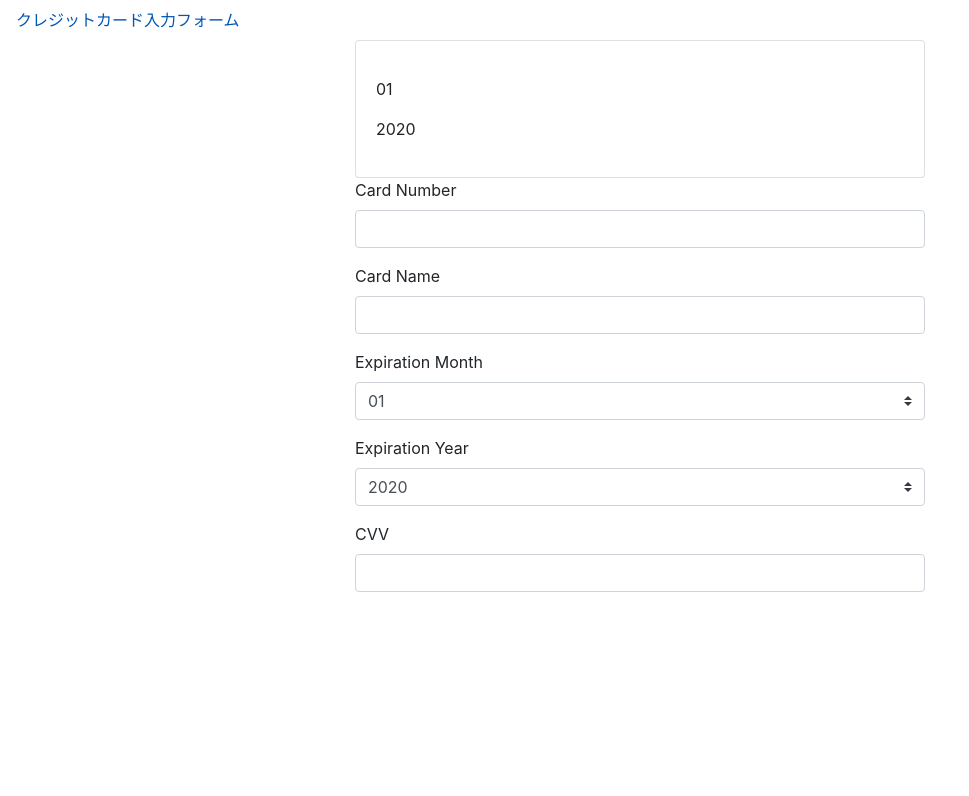
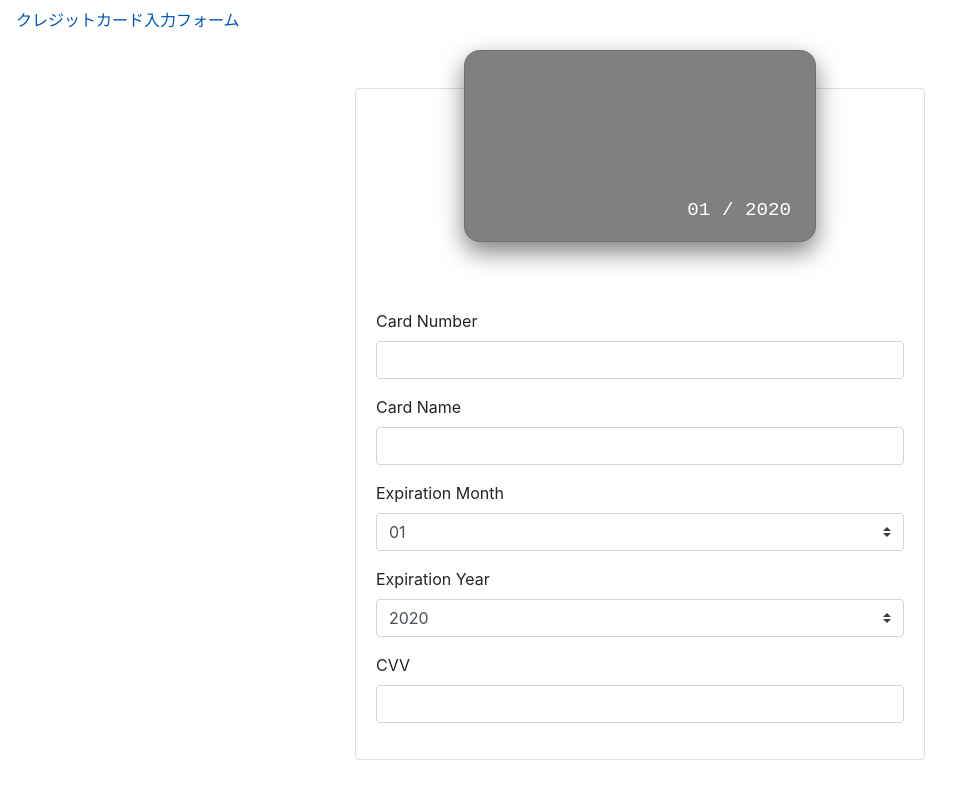
Before and after one commit to youmts/credit-card-form, a Vue app: page / in a window 1280 px wide. Shown: the top 796 px of the page, without its empty margins (0-969 px from the left). Built offline with nearby package versions, Linux system fonts and the light colour scheme.

Commit message:
feat: カードをちゃんと作る

```diff
--- a/src/components/CardShow.vue
+++ b/src/components/CardShow.vue
@@ -1,24 +1,18 @@
 <template>
-  <b-card>
-    <b-card-text>
+  <div class="card-show">
+    <div class="card-show_nice-type">
       {{ niceType }}
-    </b-card-text>
-    <b-card-text>
+    </div>
+    <div class="card-show_card-number">
       {{ cardNumber }}
-    </b-card-text>
-    <b-card-text>
+    </div>
+    <div class="card-show_card-name">
       {{ cardName }}
-    </b-card-text>
-    <b-card-text>
-      {{ expirationMonth }}
-    </b-card-text>
-    <b-card-text>
-      {{ expirationYear }}
-    </b-card-text>
-    <b-card-text>
-      {{ cvv }}
-    </b-card-text>
-  </b-card>
+    </div>
+    <div class="card-show_expiration">
+      {{ expirationMonth }} / {{ expirationYear }}
+    </div>
+  </div>
 </template>
 
 <script lang="ts">
@@ -53,3 +47,45 @@ export default Vue.extend({
   }
 });
 </script>
+
+<style scoped lang="scss">
+.card-show {
+  font-family: monospace;
+  background-color: gray;
+  color: white;
+  background-clip: border-box;
+  border: 1px solid rgba(0, 0, 0, 0.125);
+  border-radius: 1rem;
+  width: 22rem;
+  height: 12rem;
+  box-shadow: 0 10px 25px 0 rgba(0, 0, 0, 0.5);
+}
+
+.card-show_nice-type {
+  position: absolute;
+  top: 0.5rem;
+  right: 1rem;
+  font-size: 1.5rem;
+}
+
+.card-show_card-number {
+  position: absolute;
+  top: 5rem;
+  left: 1.5rem;
+  font-size: 1.5rem;
+}
+
+.card-show_card-name {
+  position: absolute;
+  left: 1.5rem;
+  bottom: 1rem;
+  font-size: 1.2rem;
+}
+
+.card-show_expiration {
+  position: absolute;
+  right: 1.5rem;
+  bottom: 1rem;
+  font-size: 1.2rem;
+}
+</style>
--- a/src/containers/Project.vue
+++ b/src/containers/Project.vue
@@ -1,7 +1,9 @@
 <template>
   <div>
-    <CardShow v-bind="cardFormData" />
-    <CardForm v-model="cardFormData" />
+    <CardShow v-bind="cardFormData" class="project_card-show" />
+    <b-card class="mt-5">
+      <CardForm v-model="cardFormData" class="project_card-form" />
+    </b-card>
   </div>
 </template>
 
@@ -34,4 +36,18 @@ export default Vue.extend({
 });
 </script>
 
-<style scoped lang="scss"></style>
+<style scoped lang="scss">
+.project_card-show {
+  position: absolute;
+  top: 50px;
+  z-index: 1;
+  left: 50%;
+  transform: translate(-50%, 0);
+  -webkit-transform: translate(-50%, 0);
+  -ms-transform: translate(-50%, 0);
+}
+
+.project_card-form {
+  margin-top: 200px;
+}
+</style>
```
